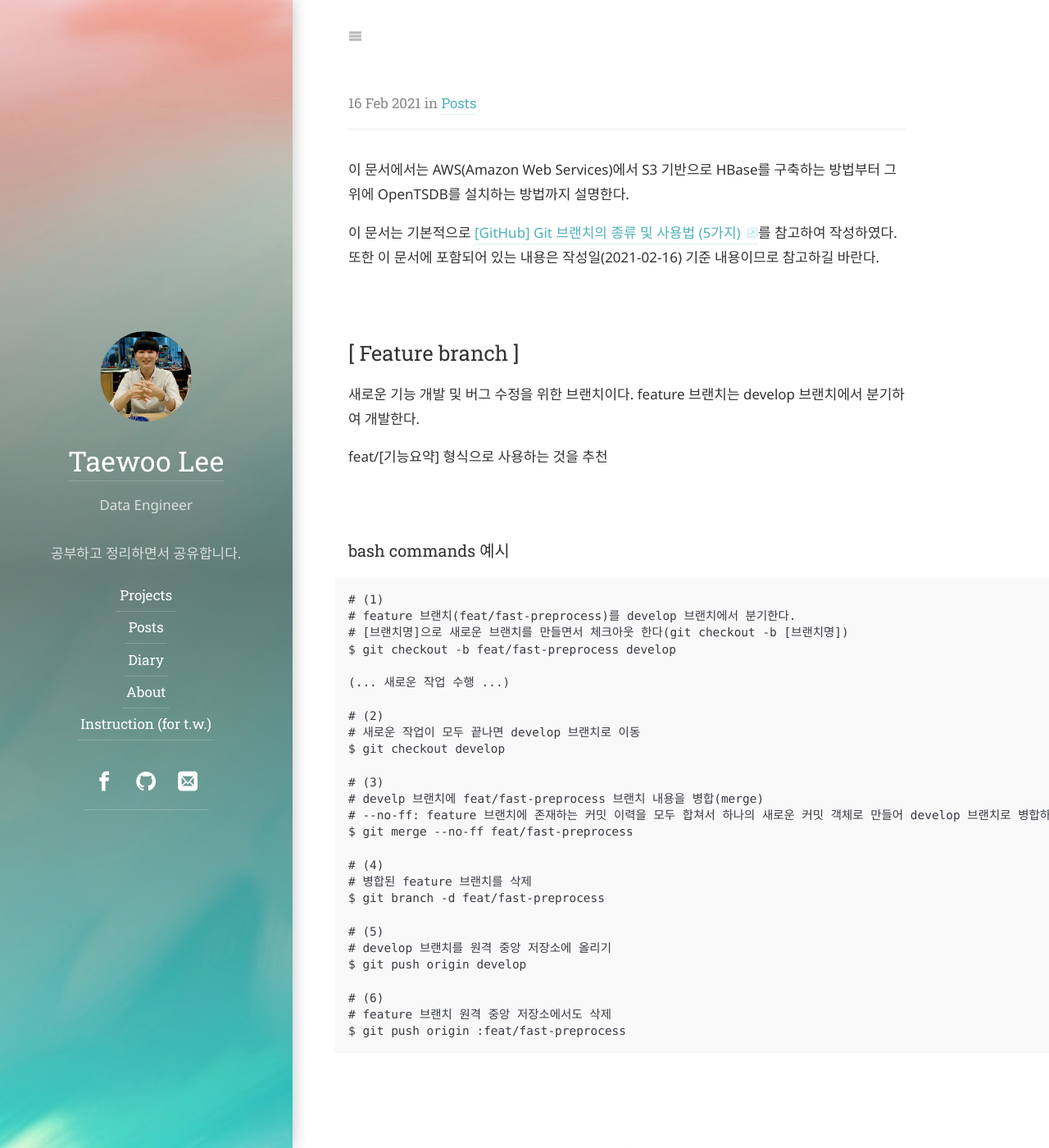
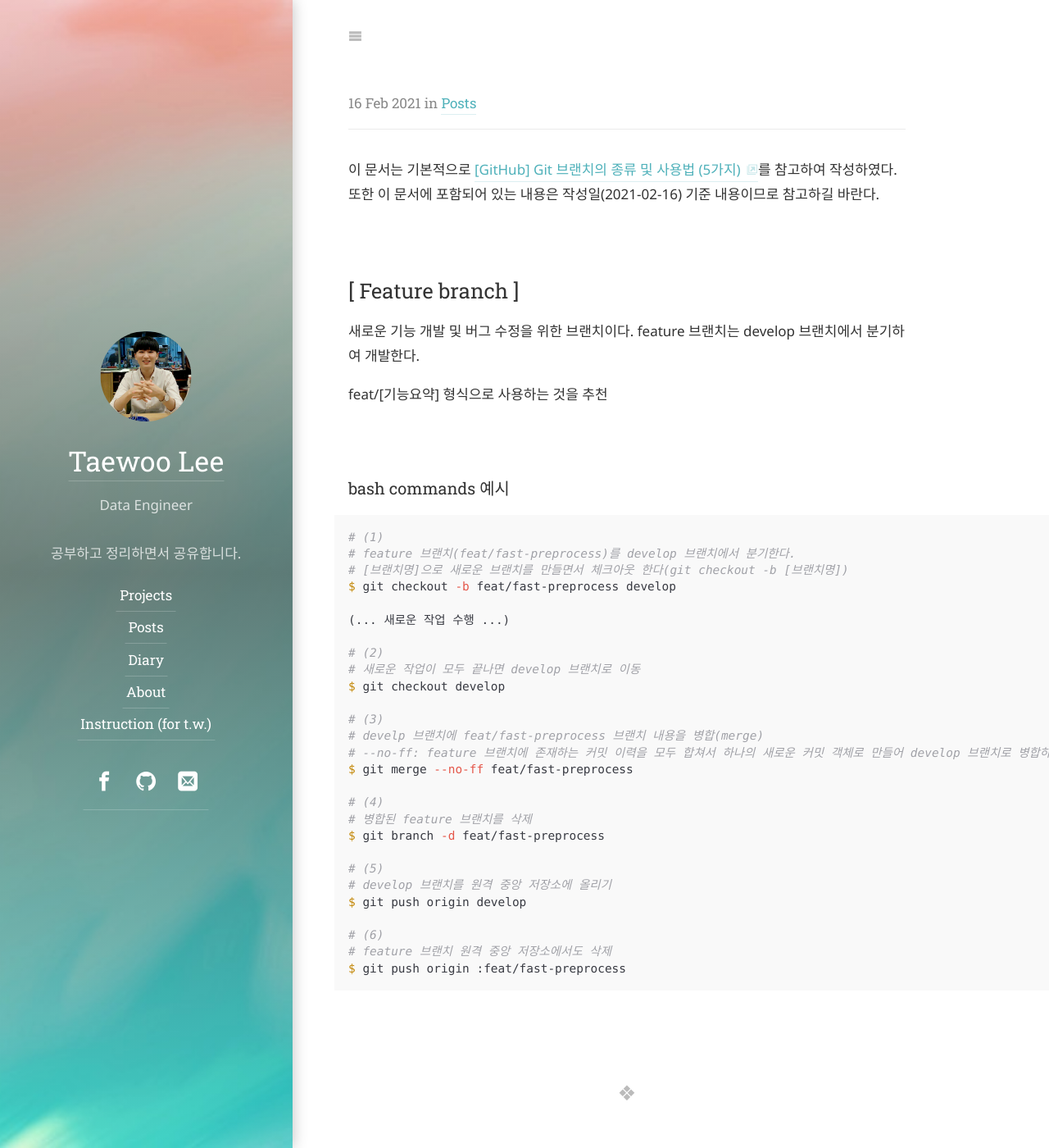
Before and after one commit to TaeWoo21/past_TaeWoo21.github.io, a Jekyll site: the page built from posts/_posts/2021-02-16-github_branch-posts.md, in a window 1280 px wide and 1400 px high. Shown: the whole window at 82% size. Built offline with Jekyll 4.4.1, drawn with Linux system fonts in a browser that asks for light colours; some web fonts are replaced; our own code applies the rules of GitHub Pages for plain Markdown files.

Commit message:
새로운 post 포스팅(수정)

````diff
--- a/posts/_posts/2021-02-16-github_branch-posts.md
+++ b/posts/_posts/2021-02-16-github_branch-posts.md
@@ -4,8 +4,6 @@ categories: posts
 title: [GitHub] 협업할 때 사용하는 Git 브랜치 종류 및 사용법
 comments: true
 ---
-
-이 문서에서는 AWS(Amazon Web Services)에서 S3 기반으로 HBase를 구축하는 방법부터 그 위에 OpenTSDB를 설치하는 방법까지 설명한다.
 
 이 문서는 기본적으로 [[GitHub] Git 브랜치의 종류 및 사용법 (5가지)](https://gmlwjd9405.github.io/2018/05/11/types-of-git-branch.html)를 참고하여 작성하였다. 또한 이 문서에 포함되어 있는 내용은 작성일(2021-02-16) 기준 내용이므로 참고하길 바란다.
 
@@ -18,7 +16,7 @@ feat/[기능요약] 형식으로 사용하는 것을 추천
 
 ### bash commands 예시
 
-```
+```bash
 # (1)
 # feature 브랜치(feat/fast-preprocess)를 develop 브랜치에서 분기한다.
 # [브랜치명]으로 새로운 브랜치를 만들면서 체크아웃 한다(git checkout -b [브랜치명])
````
